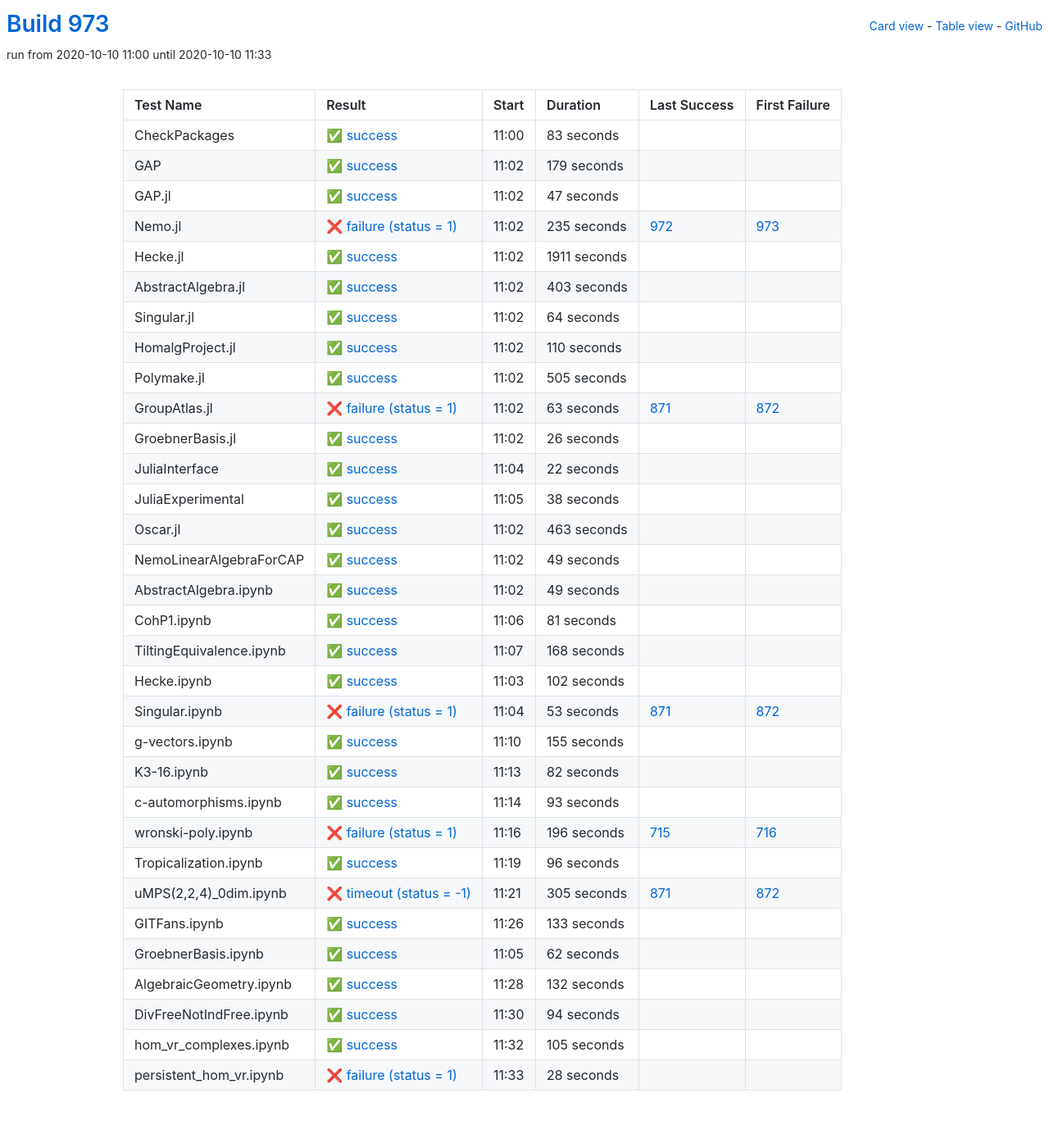
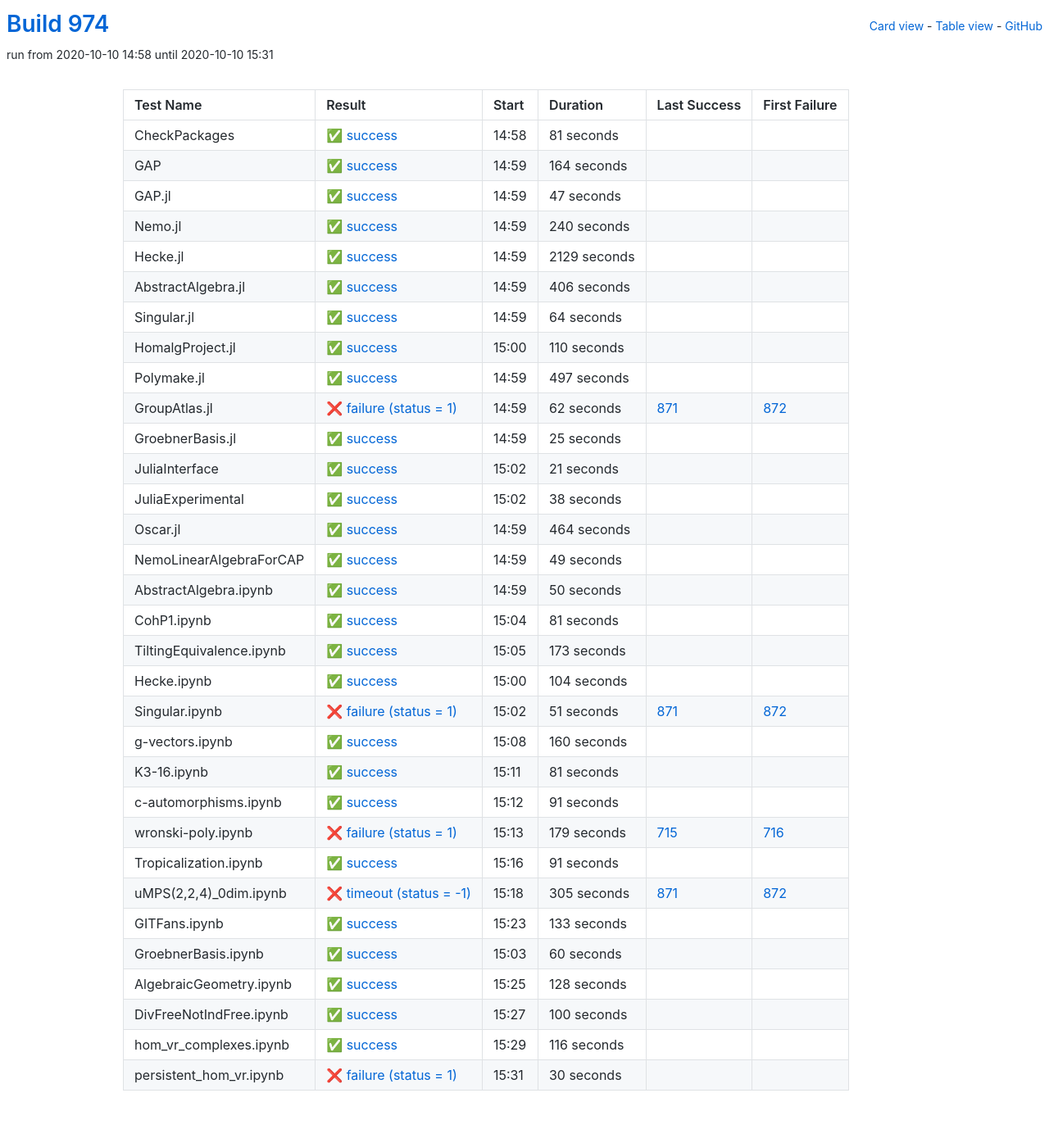
Before and after one commit to oscar-system/oscar-ci-status-stable, a Jekyll site: the page built from table.html, in a window 1280 px wide. Shown: the whole page at 82% size. Built offline with Jekyll 4.4.1, drawn with Linux system fonts in a browser that asks for light colours.

Commit message:
Build #974

```diff
--- a/_data/ci.yml
+++ b/_data/ci.yml
@@ -1,6 +1,6 @@
 ---
-build: 973
-build_url: https://oscarci.mathematik.uni-kl.de/job/oscar-stable/973/
+build: 974
+build_url: https://oscarci.mathematik.uni-kl.de/job/oscar-stable/974/
 job: oscar-stable
 organization: oscar-system
 repo: oscar-ci-status-stable
@@ -8,32 +8,32 @@ repourl: https://github.com/oscar-system/oscar-ci-status-stable
 tests:
 - name: CheckPackages
   id: checkpackages
-  log: https://oscarci.mathematik.uni-kl.de/job/oscar-stable/973/artifact/logs/build-973/CheckPackages.log
-  start: 2020-10-10 11:00
+  log: https://oscarci.mathematik.uni-kl.de/job/oscar-stable/974/artifact/logs/build-974/CheckPackages.log
+  start: 2020-10-10 14:58
   success: true
   exitcode: 0
   status: success
-  duration: 83
+  duration: 81
   last_success: false
   last_success_url:
   first_failure: false
   first_failure_url:
 - name: GAP
   id: gap
-  log: https://oscarci.mathematik.uni-kl.de/job/oscar-stable/973/artifact/logs/build-973/GAP.log
-  start: 2020-10-10 11:02
+  log: https://oscarci.mathematik.uni-kl.de/job/oscar-stable/974/artifact/logs/build-974/GAP.log
+  start: 2020-10-10 14:59
   success: true
   exitcode: 0
   status: success
-  duration: 179
+  duration: 164
   last_success: false
   last_success_url:
   first_failure: false
   first_failure_url:
 - name: GAP.jl
   id: gap-jl
-  log: https://oscarci.mathematik.uni-kl.de/job/oscar-stable/973/artifact/logs/build-973/GAP.jl.log
-  start: 2020-10-10 11:02
+  log: https://oscarci.mathematik.uni-kl.de/job/oscar-stable/974/artifact/logs/build-974/GAP.jl.log
+  start: 2020-10-10 14:59
   success: true
   exitcode: 0
   status: success
@@ -44,44 +44,44 @@ tests:
   first_failure_url:
 - name: Nemo.jl
   id: nemo-jl
-  log: https://oscarci.mathematik.uni-kl.de/job/oscar-stable/973/artifact/logs/build-973/Nemo.jl.log
-  start: 2020-10-10 11:02
-  success: false
-  exitcode: 1
-  status: failure
-  duration: 235
-  last_success: 972
-  last_success_url: https://oscarci.mathematik.uni-kl.de/job/oscar-stable/972/
-  first_failure: 973
-  first_failure_url: https://oscarci.mathematik.uni-kl.de/job/oscar-stable/973/
-- name: Hecke.jl
-  id: hecke-jl
-  log: https://oscarci.mathematik.uni-kl.de/job/oscar-stable/973/artifact/logs/build-973/Hecke.jl.log
-  start: 2020-10-10 11:02
+  log: https://oscarci.mathematik.uni-kl.de/job/oscar-stable/974/artifact/logs/build-974/Nemo.jl.log
+  start: 2020-10-10 14:59
   success: true
   exitcode: 0
   status: success
-  duration: 1911
+  duration: 240
+  last_success: false
+  last_success_url:
+  first_failure: false
+  first_failure_url:
+- name: Hecke.jl
+  id: hecke-jl
+  log: https://oscarci.mathematik.uni-kl.de/job/oscar-stable/974/artifact/logs/build-974/Hecke.jl.log
+  start: 2020-10-10 14:59
+  success: true
+  exitcode: 0
+  status: success
+  duration: 2129
   last_success: false
   last_success_url:
   first_failure: false
   first_failure_url:
 - name: AbstractAlgebra.jl
   id: abstractalgebra-jl
-  log: https://oscarci.mathematik.uni-kl.de/job/oscar-stable/973/artifact/logs/build-973/AbstractAlgebra.jl.log
-  start: 2020-10-10 11:02
+  log: https://oscarci.mathematik.uni-kl.de/job/oscar-stable/974/artifact/logs/build-974/AbstractAlgebra.jl.log
+  start: 2020-10-10 14:59
   success: true
   exitcode: 0
   status: success
-  duration: 403
+  duration: 406
   last_success: false
   last_success_url:
   first_failure: false
   first_failure_url:
 - name: Singular.jl
   id: singular-jl
-  log: https://oscarci.mathematik.uni-kl.de/job/oscar-stable/973/artifact/logs/build-973/Singular.jl.log
-  start: 2020-10-10 11:02
+  log: https://oscarci.mathematik.uni-kl.de/job/oscar-stable/974/artifact/logs/build-974/Singular.jl.log
+  start: 2020-10-10 14:59
   success: true
   exitcode: 0
   status: success
@@ -92,8 +92,8 @@ tests:
   first_failure_url:
 - name: HomalgProject.jl
   id: homalgproject-jl
-  log: https://oscarci.mathematik.uni-kl.de/job/oscar-stable/973/artifact/logs/build-973/HomalgProject.jl.log
-  start: 2020-10-10 11:02
+  log: https://oscarci.mathematik.uni-kl.de/job/oscar-stable/974/artifact/logs/build-974/HomalgProject.jl.log
+  start: 2020-10-10 15:00
   success: true
   exitcode: 0
   status: success
@@ -104,56 +104,56 @@ tests:
   first_failure_url:
 - name: Polymake.jl
   id: polymake-jl
-  log: https://oscarci.mathematik.uni-kl.de/job/oscar-stable/973/artifact/logs/build-973/Polymake.jl.log
-  start: 2020-10-10 11:02
+  log: https://oscarci.mathematik.uni-kl.de/job/oscar-stable/974/artifact/logs/build-974/Polymake.jl.log
+  start: 2020-10-10 14:59
   success: true
   exitcode: 0
   status: success
-  duration: 505
+  duration: 497
   last_success: false
   last_success_url:
   first_failure: false
   first_failure_url:
 - name: GroupAtlas.jl
   id: groupatlas-jl
-  log: https://oscarci.mathematik.uni-kl.de/job/oscar-stable/973/artifact/logs/build-973/GroupAtlas.jl.log
-  start: 2020-10-10 11:02
+  log: https://oscarci.mathematik.uni-kl.de/job/oscar-stable/974/artifact/logs/build-974/GroupAtlas.jl.log
+  start: 2020-10-10 14:59
   success: false
   exitcode: 1
   status: failure
-  duration: 63
+  duration: 62
   last_success: 871
   last_success_url: https://oscarci.mathematik.uni-kl.de/job/oscar-stable/871/
   first_failure: 872
   first_failure_url: https://oscarci.mathematik.uni-kl.de/job/oscar-stable/872/
 - name: GroebnerBasis.jl
   id: groebnerbasis-jl
-  log: https://oscarci.mathematik.uni-kl.de/job/oscar-stable/973/artifact/logs/build-973/GroebnerBasis.jl.log
-  start: 2020-10-10 11:02
+  log: https://oscarci.mathematik.uni-kl.de/job/oscar-stable/974/artifact/logs/build-974/GroebnerBasis.jl.log
+  start: 2020-10-10 14:59
   success: true
   exitcode: 0
   status: success
-  duration: 26
+  duration: 25
   last_success: false
   last_success_url:
   first_failure: false
   first_failure_url:
 - name: JuliaInterface
   id: juliainterface
-  log: https://oscarci.mathematik.uni-kl.de/job/oscar-stable/973/artifact/logs/build-973/JuliaInterface.log
-  start: 2020-10-10 11:04
+  log: https://oscarci.mathematik.uni-kl.de/job/oscar-stable/974/artifact/logs/build-974/JuliaInterface.log
+  start: 2020-10-10 15:02
   success: true
   exitcode: 0
   status: success
-  duration: 22
+  duration: 21
   last_success: false
   last_success_url:
   first_failure: false
   first_failure_url:
 - name: JuliaExperimental
   id: juliaexperimental
-  log: https://oscarci.mathematik.uni-kl.de/job/oscar-stable/973/artifact/logs/build-973/JuliaExperimental.log
-  start: 2020-10-10 11:05
+  log: https://oscarci.mathematik.uni-kl.de/job/oscar-stable/974/artifact/logs/build-974/JuliaExperimental.log
+  start: 2020-10-10 15:02
   success: true
   exitcode: 0
   status: success
@@ -164,20 +164,20 @@ tests:
   first_failure_url:
 - name: Oscar.jl
   id: oscar-jl
-  log: https://oscarci.mathematik.uni-kl.de/job/oscar-stable/973/artifact/logs/build-973/Oscar.jl.log
-  start: 2020-10-10 11:02
+  log: https://oscarci.mathematik.uni-kl.de/job/oscar-stable/974/artifact/logs/build-974/Oscar.jl.log
+  start: 2020-10-10 14:59
   success: true
   exitcode: 0
   status: success
-  duration: 463
+  duration: 464
   last_success: false
   last_success_url:
   first_failure: false
   first_failure_url:
 - name: NemoLinearAlgebraForCAP
   id: nemolinearalgebraforcap
-  log: https://oscarci.mathematik.uni-kl.de/job/oscar-stable/973/artifact/logs/build-973/NemoLinearAlgebraForCAP.log
-  start: 2020-10-10 11:02
+  log: https://oscarci.mathematik.uni-kl.de/job/oscar-stable/974/artifact/logs/build-974/NemoLinearAlgebraForCAP.log
+  start: 2020-10-10 14:59
   success: true
   exitcode: 0
   status: success
@@ -188,20 +188,20 @@ tests:
   first_failure_url:
 - name: AbstractAlgebra.ipynb
   id: abstractalgebra-ipynb
-  log: https://oscarci.mathematik.uni-kl.de/job/oscar-stable/973/artifact/logs/build-973/AbstractAlgebra.ipynb.log
-  start: 2020-10-10 11:02
+  log: https://oscarci.mathematik.uni-kl.de/job/oscar-stable/974/artifact/logs/build-974/AbstractAlgebra.ipynb.log
+  start: 2020-10-10 14:59
   success: true
   exitcode: 0
   status: success
-  duration: 49
+  duration: 50
   last_success: false
   last_success_url:
   first_failure: false
   first_failure_url:
 - name: CohP1.ipynb
   id: cohp1-ipynb
-  log: https://oscarci.mathematik.uni-kl.de/job/oscar-stable/973/artifact/logs/build-973/CohP1.ipynb.log
-  start: 2020-10-10 11:06
+  log: https://oscarci.mathematik.uni-kl.de/job/oscar-stable/974/artifact/logs/build-974/CohP1.ipynb.log
+  start: 2020-10-10 15:04
   success: true
   exitcode: 0
   status: success
@@ -212,104 +212,104 @@ tests:
   first_failure_url:
 - name: TiltingEquivalence.ipynb
   id: tiltingequivalence-ipynb
-  log: https://oscarci.mathematik.uni-kl.de/job/oscar-stable/973/artifact/logs/build-973/TiltingEquivalence.ipynb.log
-  start: 2020-10-10 11:07
+  log: https://oscarci.mathematik.uni-kl.de/job/oscar-stable/974/artifact/logs/build-974/TiltingEquivalence.ipynb.log
+  start: 2020-10-10 15:05
   success: true
   exitcode: 0
   status: success
-  duration: 168
+  duration: 173
   last_success: false
   last_success_url:
   first_failure: false
   first_failure_url:
 - name: Hecke.ipynb
   id: hecke-ipynb
-  log: https://oscarci.mathematik.uni-kl.de/job/oscar-stable/973/artifact/logs/build-973/Hecke.ipynb.log
-  start: 2020-10-10 11:03
+  log: https://oscarci.mathematik.uni-kl.de/job/oscar-stable/974/artifact/logs/build-974/Hecke.ipynb.log
+  start: 2020-10-10 15:00
   success: true
   exitcode: 0
   status: success
-  duration: 102
+  duration: 104
   last_success: false
   last_success_url:
   first_failure: false
   first_failure_url:
 - name: Singular.ipynb
   id: singular-ipynb
-  log: https://oscarci.mathematik.uni-kl.de/job/oscar-stable/973/artifact/logs/build-973/Singular.ipynb.log
-  start: 2020-10-10 11:04
+  log: https://oscarci.mathematik.uni-kl.de/job/oscar-stable/974/artifact/logs/build-974/Singular.ipynb.log
+  start: 2020-10-10 15:02
   success: false
   exitcode: 1
   status: failure
-  duration: 53
+  duration: 51
   last_success: 871
   last_success_url: https://oscarci.mathematik.uni-kl.de/job/oscar-stable/871/
   first_failure: 872
   first_failure_url: https://oscarci.mathematik.uni-kl.de/job/oscar-stable/872/
 - name: g-vectors.ipynb
   id: g-vectors-ipynb
-  log: https://oscarci.mathematik.uni-kl.de/job/oscar-stable/973/artifact/logs/build-973/g-vectors.ipynb.log
-  start: 2020-10-10 11:10
+  log: https://oscarci.mathematik.uni-kl.de/job/oscar-stable/974/artifact/logs/build-974/g-vectors.ipynb.log
+  start: 2020-10-10 15:08
   success: true
   exitcode: 0
   status: success
-  duration: 155
+  duration: 160
   last_success: false
   last_success_url:
   first_failure: false
   first_failure_url:
 - name: K3-16.ipynb
   id: k3-16-ipynb
-  log: https://oscarci.mathematik.uni-kl.de/job/oscar-stable/973/artifact/logs/build-973/K3-16.ipynb.log
-  start: 2020-10-10 11:13
+  log: https://oscarci.mathematik.uni-kl.de/job/oscar-stable/974/artifact/logs/build-974/K3-16.ipynb.log
+  start: 2020-10-10 15:11
   success: true
   exitcode: 0
   status: success
-  duration: 82
+  duration: 81
   last_success: false
   last_success_url:
   first_failure: false
   first_failure_url:
 - name: c-automorphisms.ipynb
   id: c-automorphisms-ipynb
-  log: https://oscarci.mathematik.uni-kl.de/job/oscar-stable/973/artifact/logs/build-973/c-automorphisms.ipynb.log
-  start: 2020-10-10 11:14
+  log: https://oscarci.mathematik.uni-kl.de/job/oscar-stable/974/artifact/logs/build-974/c-automorphisms.ipynb.log
+  start: 2020-10-10 15:12
   success: true
   exitcode: 0
   status: success
-  duration: 93
+  duration: 91
   last_success: false
   last_success_url:
   first_failure: false
   first_failure_url:
 - name: wronski-poly.ipynb
   id: wronski-poly-ipynb
-  log: https://oscarci.mathematik.uni-kl.de/job/oscar-stable/973/artifact/logs/build-973/wronski-poly.ipynb.log
-  start: 2020-10-10 11:16
+  log: https://oscarci.mathematik.uni-kl.de/job/oscar-stable/974/artifact/logs/build-974/wronski-poly.ipynb.log
+  start: 2020-10-10 15:13
   success: false
   exitcode: 1
   status: failure
-  duration: 196
+  duration: 179
   last_success: 715
   last_success_url: https://oscarci.mathematik.uni-kl.de/job/oscar-stable/715/
   first_failure: 716
   first_failure_url: https://oscarci.mathematik.uni-kl.de/job/oscar-stable/716/
 - name: Tropicalization.ipynb
   id: tropicalization-ipynb
-  log: https://oscarci.mathematik.uni-kl.de/job/oscar-stable/973/artifact/logs/build-973/Tropicalization.ipynb.log
-  start: 2020-10-10 11:19
+  log: https://oscarci.mathematik.uni-kl.de/job/oscar-stable/974/artifact/logs/build-974/Tropicalization.ipynb.log
+  start: 2020-10-10 15:16
   success: true
   exitcode: 0
   status: success
-  duration: 96
+  duration: 91
   last_success: false
   last_success_url:
   first_failure: false
   first_failure_url:
 - name: uMPS(2,2,4)_0dim.ipynb
   id: umps-2-2-4-0dim-ipynb
-  log: https://oscarci.mathematik.uni-kl.de/job/oscar-stable/973/artifact/logs/build-973/uMPS-2-2-4-_0dim.ipynb.log
-  start: 2020-10-10 11:21
+  log: https://oscarci.mathematik.uni-kl.de/job/oscar-stable/974/artifact/logs/build-974/uMPS-2-2-4-_0dim.ipynb.log
+  start: 2020-10-10 15:18
   success: false
   exitcode: -1
   status: timeout
@@ -320,8 +320,8 @@ tests:
   first_failure_url: https://oscarci.mathematik.uni-kl.de/job/oscar-stable/872/
 - name: GITFans.ipynb
   id: gitfans-ipynb
-  log: https://oscarci.mathematik.uni-kl.de/job/oscar-stable/973/artifact/logs/build-973/GITFans.ipynb.log
-  start: 2020-10-10 11:26
+  log: https://oscarci.mathematik.uni-kl.de/job/oscar-stable/974/artifact/logs/build-974/GITFans.ipynb.log
+  start: 2020-10-10 15:23
   success: true
   exitcode: 0
   status: success
@@ -332,60 +332,60 @@ tests:
   first_failure_url:
 - name: GroebnerBasis.ipynb
   id: groebnerbasis-ipynb
-  log: https://oscarci.mathematik.uni-kl.de/job/oscar-stable/973/artifact/logs/build-973/GroebnerBasis.ipynb.log
-  start: 2020-10-10 11:05
+  log: https://oscarci.mathematik.uni-kl.de/job/oscar-stable/974/artifact/logs/build-974/GroebnerBasis.ipynb.log
+  start: 2020-10-10 15:03
   success: true
   exitcode: 0
   status: success
-  duration: 62
+  duration: 60
   last_success: false
   last_success_url:
   first_failure: false
   first_failure_url:
 - name: AlgebraicGeometry.ipynb
   id: algebraicgeometry-ipynb
-  log: https://oscarci.mathematik.uni-kl.de/job/oscar-stable/973/artifact/logs/build-973/AlgebraicGeometry.ipynb.log
-  start: 2020-10-10 11:28
+  log: https://oscarci.mathematik.uni-kl.de/job/oscar-stable/974/artifact/logs/build-974/AlgebraicGeometry.ipynb.log
+  start: 2020-10-10 15:25
   success: true
   exitcode: 0
   status: success
-  duration: 132
+  duration: 128
   last_success: false
   last_success_url:
   first_failure: false
   first_failure_url:
 - name: DivFreeNotIndFree.ipynb
   id: divfreenotindfree-ipynb
-  log: https://oscarci.mathematik.uni-kl.de/job/oscar-stable/973/artifact/logs/build-973/DivFreeNotIndFree.ipynb.log
-  start: 2020-10-10 11:30
+  log: https://oscarci.mathematik.uni-kl.de/job/oscar-stable/974/artifact/logs/build-974/DivFreeNotIndFree.ipynb.log
+  start: 2020-10-10 15:27
   success: true
   exitcode: 0
   status: success
-  duration: 94
+  duration: 100
   last_success: false
   last_success_url:
   first_failure: false
   first_failure_url:
 - name: hom_vr_complexes.ipynb
   id: hom-vr-complexes-ipynb
-  log: https://oscarci.mathematik.uni-kl.de/job/oscar-stable/973/artifact/logs/build-973/hom_vr_complexes.ipynb.log
-  start: 2020-10-10 11:32
+  log: https://oscarci.mathematik.uni-kl.de/job/oscar-stable/974/artifact/logs/build-974/hom_vr_complexes.ipynb.log
+  start: 2020-10-10 15:29
   success: true
   exitcode: 0
   status: success
-  duration: 105
+  duration: 116
   last_success: false
   last_success_url:
   first_failure: false
   first_failure_url:
 - name: persistent_hom_vr.ipynb
   id: persistent-hom-vr-ipynb
-  log: https://oscarci.mathematik.uni-kl.de/job/oscar-stable/973/artifact/logs/build-973/persistent_hom_vr.ipynb.log
-  start: 2020-10-10 11:33
+  log: https://oscarci.mathematik.uni-kl.de/job/oscar-stable/974/artifact/logs/build-974/persistent_hom_vr.ipynb.log
+  start: 2020-10-10 15:31
   success: false
   exitcode: 1
   status: failure
-  duration: 28
+  duration: 30
   last_success: false
   last_success_url:
   first_failure: false
```
Also changed, not shown: README.md.
